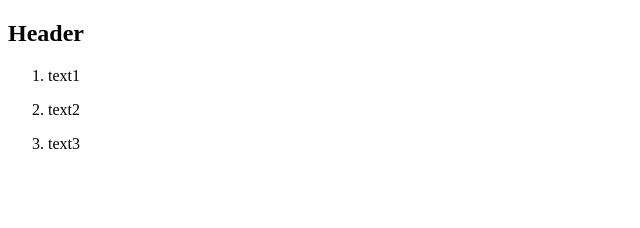
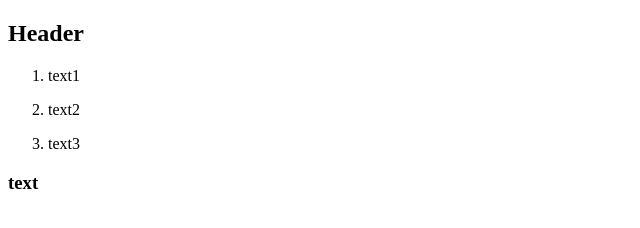
Before and after one commit to SergeyKorobka/blend-proj-109-2, a plain HTML site: page index.html in a window 1280 px wide. Shown: the full height of the page, 0-640 px from the left. Drawn offline with Linux system fonts and the light colour scheme.

Commit message:
test msg

```diff
--- a/index.html
+++ b/index.html
@@ -29,6 +29,10 @@
           </ol>
         </div>
       </section>
+
+      <section>
+        <h3>text</h3>
+      </section>
     </main>
   </body>
 </html>
```
